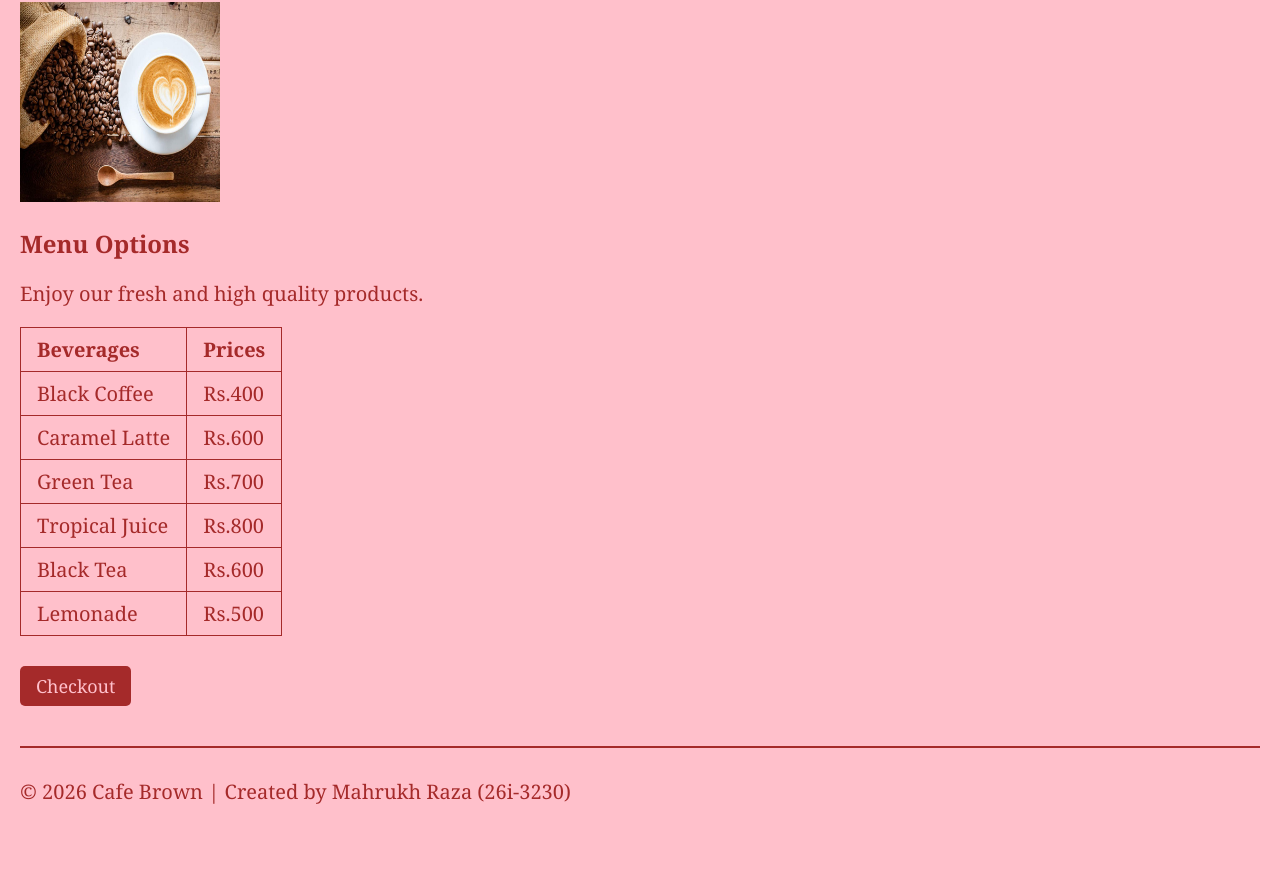
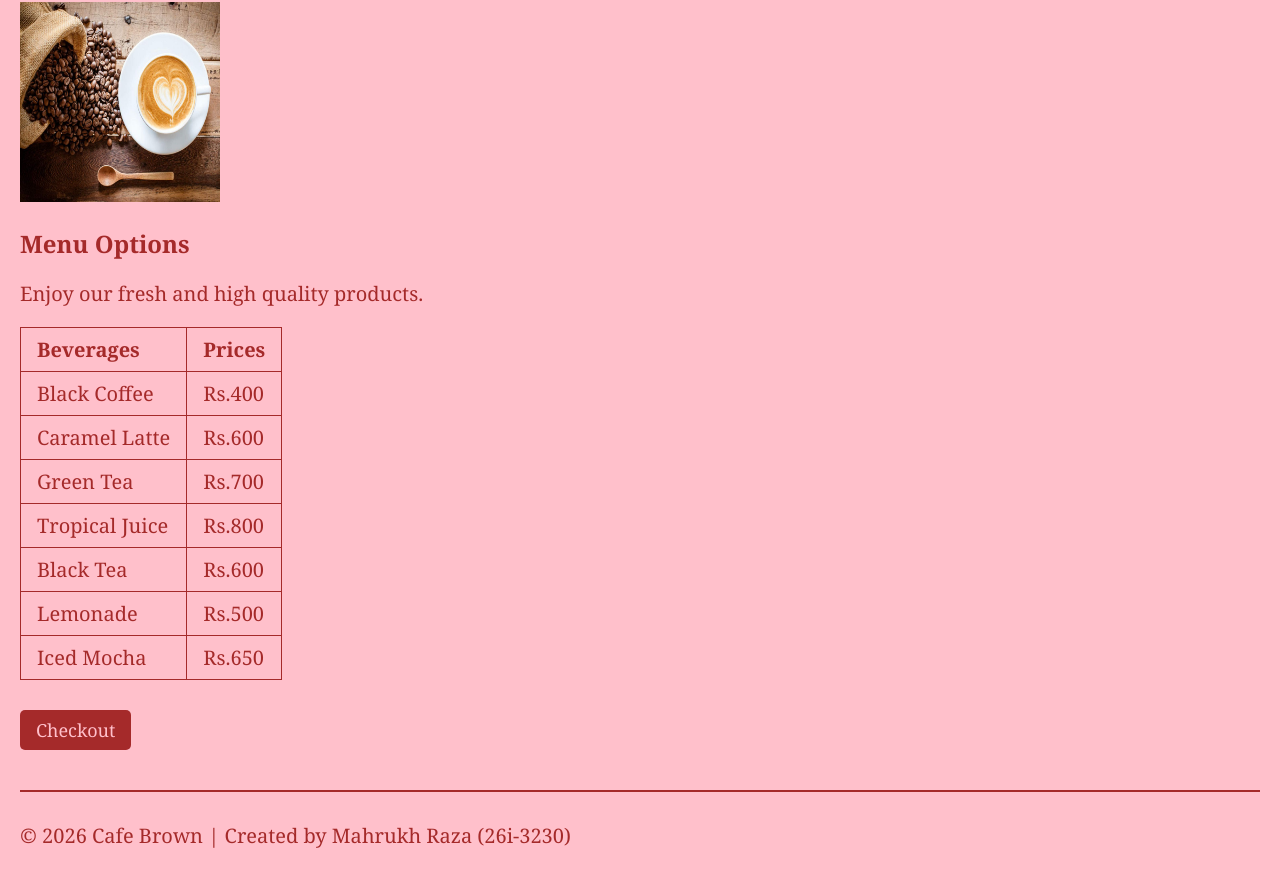
Before and after one commit to i263230-pixel/cafe-brown-menu, a plain HTML site: page index.html in a window 1280 px wide. Shown: the part 155-1024 px from the top of the page. Before the commit the page ends 980 px from the top, so only its background shows below. Drawn offline with Linux system fonts and the light colour scheme.

Commit message:
Manual: add Iced Mocha row to beverages menu

```diff
--- a/index.html
+++ b/index.html
@@ -48,6 +48,10 @@
             <td>Lemonade</td>
             <td>Rs.500</td>
         </tr>
+        <tr>
+            <td>Iced Mocha</td>
+            <td>Rs.650</td>
+        </tr>
     </table>
 
     <button onclick="Checkout()">Checkout</button>
```
